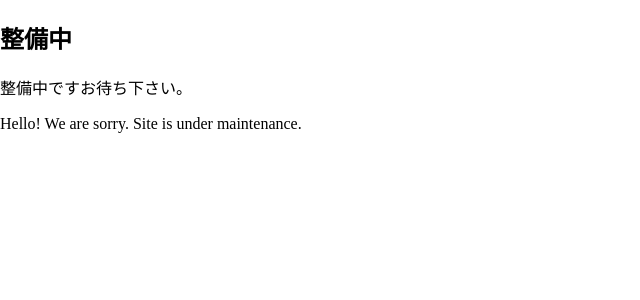
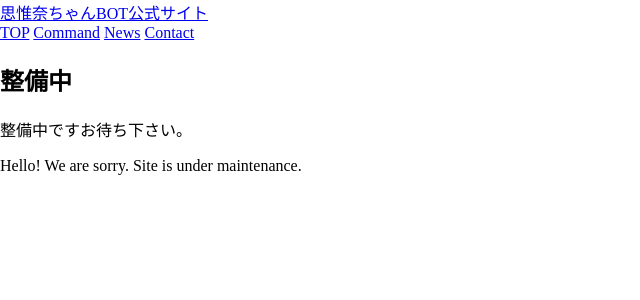
Before and after one commit to SinaKitagami/sinakitagami.github.io, a Jekyll site: the page built from index.md, in a window 1280 px wide. Shown: the top 300 px of the page, without its empty margins (0-640 px from the left). Built offline with Jekyll 4.4.1, drawn with Linux system fonts in a browser that asks for light colours.

Commit message:
Update header.html

```diff
--- a/_includes/header.html
+++ b/_includes/header.html
@@ -1 +1,15 @@
 <!--ヘッダー用-->
+    <div class="header">
+        <div class="container">
+            <div class="header-left">
+                <a href="top.html" class="header-logo">思惟奈ちゃんBOT公式サイト</a>
+            </div>
+            <div class="header-right">
+                <a href="top.html" id="Top">TOP</a>
+                <a href="Command.html" id="Command">Command</a>
+                <a href="News.html" id="News">News</a>
+                <a href="Contact.html" id="Contact">Contact</a>
+            </div>
+            <div class="clear"></div>
+        </div>
+    </div>
```
